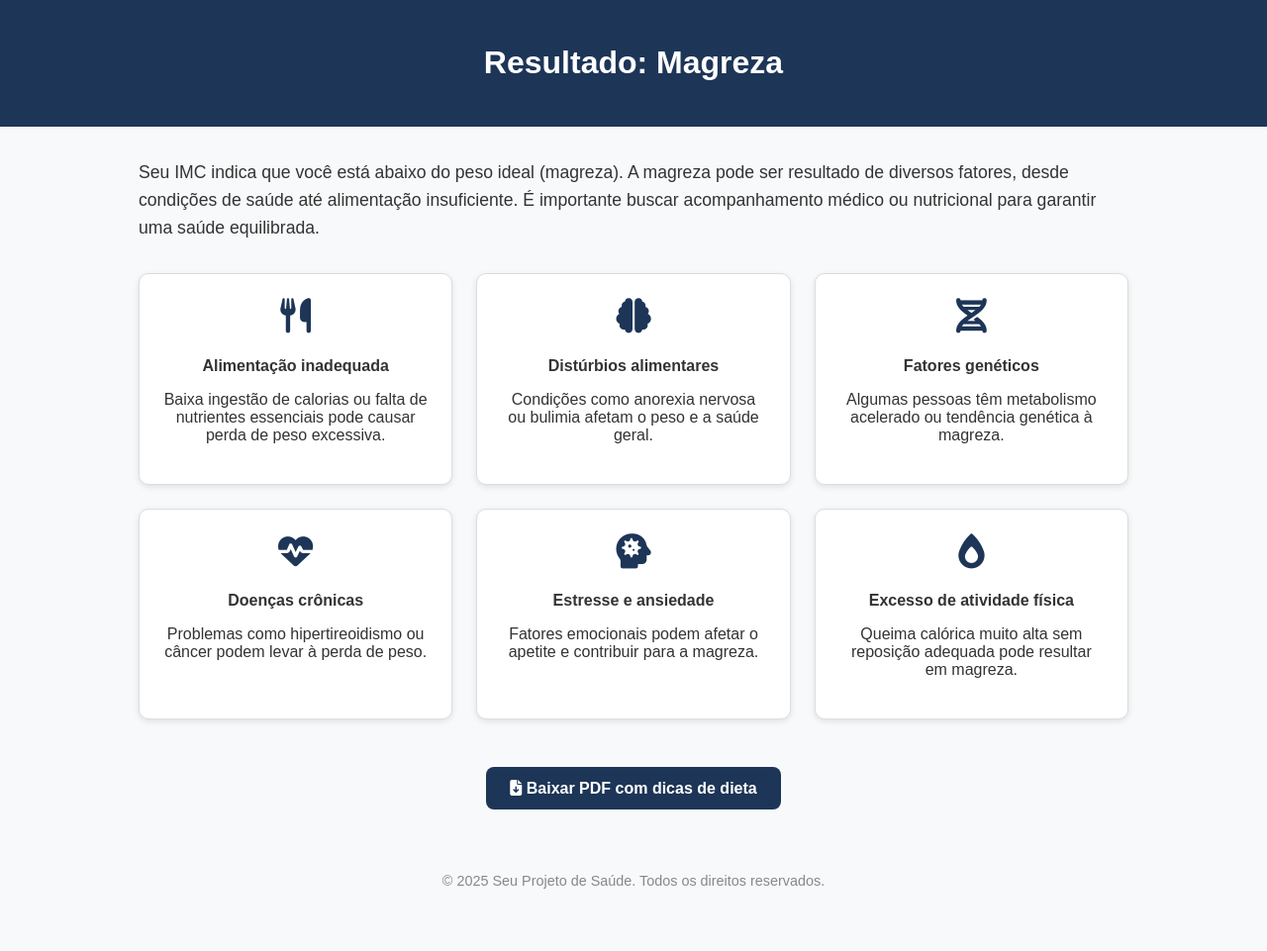
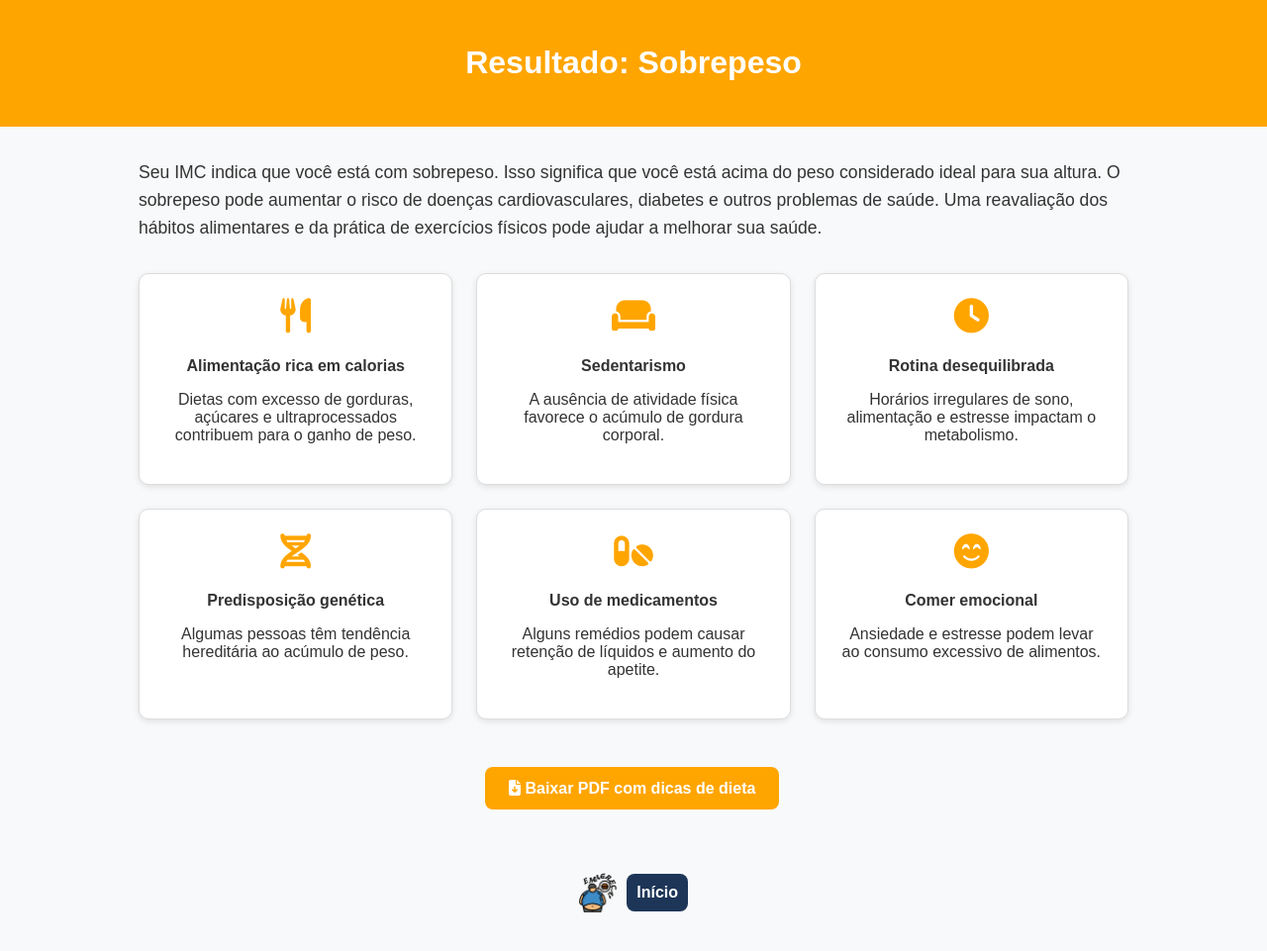
Before and after one commit to DanDev4/EMAGRE-A-, a plain HTML site: page Emagrecer-main/emagrecer/resultados/resultado-sobrepeso.html in a window 1280 px wide. Shown: the whole page at 99% size. Before the commit the page ends 930 px from the top, so only its background shows below. Drawn offline with Linux system fonts and the light colour scheme.

Commit message:
VERSAO FINAL ATE AGORA!!!! EMAGREÇA 1.0

```diff
--- a/Emagrecer-main/emagrecer/resultados/resultado-sobrepeso.html
+++ b/Emagrecer-main/emagrecer/resultados/resultado-sobrepeso.html
@@ -4,7 +4,7 @@
 <head>
   <meta charset="UTF-8" />
   <meta name="viewport" content="width=device-width, initial-scale=1.0" />
-  <title>Resultado: Magreza</title>
+  <title>Resultado: Sobrepeso</title>
   <link rel="stylesheet" href="https://cdnjs.cloudflare.com/ajax/libs/font-awesome/6.5.0/css/all.min.css" />
   <style>
     body {
@@ -16,7 +16,7 @@
     }
 
     header {
-      background-color: #1d3557;
+      background-color: orange;
       color: #fff;
       padding: 1.5rem;
       text-align: center;
@@ -58,7 +58,7 @@
 
     .caixa-causa i {
       font-size: 2.2rem;
-      color: #1d3557;
+      color: orange;
       margin-bottom: 1rem;
     }
 
@@ -68,17 +68,18 @@
 
     .botao-download {
       display: inline-block;
-      background-color: #1d3557;
+      background-color: orange;
       color: white;
       text-decoration: none;
       padding: 0.8rem 1.5rem;
       border-radius: 8px;
       font-weight: bold;
+      margin-left: 350px;
       transition: background 0.3s;
     }
 
     .botao-download:hover {
-      background-color: #1d3557;
+      background-color: rgb(231, 180, 86);
     }
 
     footer {
@@ -88,62 +89,79 @@
       margin-top: 4rem;
       padding-bottom: 2rem;
     }
+
+    .botao-voltar {
+      background-color: #1d3557;
+      color: #ffffff;
+      border: none;
+      padding: 10px 10px;
+      border-radius: 8px;
+      font-weight: bold;
+      font-size: 1rem;
+      cursor: pointer;
+      transition: background 0.3s;
+    }
+
+    .botao-voltar:hover {
+      background-color: #333333;
+    }
   </style>
 </head>
 
 <body>
 
   <header>
-    <h1>Resultado: Magreza</h1>
+    <h1>Resultado: Sobrepeso</h1>
   </header>
 
   <main>
     <p class="descricao">
-      Seu IMC indica que você está abaixo do peso ideal (magreza). A magreza pode ser resultado de diversos fatores, desde condições de saúde até alimentação insuficiente. É importante buscar acompanhamento médico ou nutricional para garantir uma saúde equilibrada.
+      Seu IMC indica que você está com sobrepeso. Isso significa que você está acima do peso considerado ideal para sua altura. O sobrepeso pode aumentar o risco de doenças cardiovasculares, diabetes e outros problemas de saúde. Uma reavaliação dos hábitos alimentares e da prática de exercícios físicos pode ajudar a melhorar sua saúde.
     </p>
 
     <section class="causas-grid">
       <div class="caixa-causa">
         <i class="fas fa-utensils"></i>
-        <h4>Alimentação inadequada</h4>
-        <p>Baixa ingestão de calorias ou falta de nutrientes essenciais pode causar perda de peso excessiva.</p>
+        <h4>Alimentação rica em calorias</h4>
+        <p>Dietas com excesso de gorduras, açúcares e ultraprocessados contribuem para o ganho de peso.</p>
       </div>
       <div class="caixa-causa">
-        <i class="fas fa-brain"></i>
-        <h4>Distúrbios alimentares</h4>
-        <p>Condições como anorexia nervosa ou bulimia afetam o peso e a saúde geral.</p>
+        <i class="fas fa-couch"></i>
+        <h4>Sedentarismo</h4>
+        <p>A ausência de atividade física favorece o acúmulo de gordura corporal.</p>
+      </div>
+      <div class="caixa-causa">
+        <i class="fas fa-clock"></i>
+        <h4>Rotina desequilibrada</h4>
+        <p>Horários irregulares de sono, alimentação e estresse impactam o metabolismo.</p>
       </div>
       <div class="caixa-causa">
         <i class="fas fa-dna"></i>
-        <h4>Fatores genéticos</h4>
-        <p>Algumas pessoas têm metabolismo acelerado ou tendência genética à magreza.</p>
+        <h4>Predisposição genética</h4>
+        <p>Algumas pessoas têm tendência hereditária ao acúmulo de peso.</p>
       </div>
       <div class="caixa-causa">
-        <i class="fas fa-heartbeat"></i>
-        <h4>Doenças crônicas</h4>
-        <p>Problemas como hipertireoidismo ou câncer podem levar à perda de peso.</p>
+        <i class="fas fa-pills"></i>
+        <h4>Uso de medicamentos</h4>
+        <p>Alguns remédios podem causar retenção de líquidos e aumento do apetite.</p>
       </div>
       <div class="caixa-causa">
-        <i class="fas fa-head-side-virus"></i>
-        <h4>Estresse e ansiedade</h4>
-        <p>Fatores emocionais podem afetar o apetite e contribuir para a magreza.</p>
-      </div>
-      <div class="caixa-causa">
-        <i class="fas fa-burn"></i>
-        <h4>Excesso de atividade física</h4>
-        <p>Queima calórica muito alta sem reposição adequada pode resultar em magreza.</p>
+        <i class="fas fa-smile-beam"></i>
+        <h4>Comer emocional</h4>
+        <p>Ansiedade e estresse podem levar ao consumo excessivo de alimentos.</p>
       </div>
     </section>
 
-    <div style="text-align: center;">
-      <a href="dieta-magreza.pdf" download class="botao-download">
-        <i class="fas fa-file-download"></i> Baixar PDF com dicas de dieta
-      </a>
+    <a href="/emagrecer/img/acima_peso.pdf" download class="botao-download">
+      <i class="fas fa-file-download"></i> Baixar PDF com dicas de dieta
+    </a>
     </div>
   </main>
 
   <footer>
-    &copy; 2025 Seu Projeto de Saúde. Todos os direitos reservados.
+    <a href="/emagrecer/index.html" style="text-decoration: none; display: inline-flex; align-items: center; gap: 10px;">
+      <img src="/emagrecer/img/obesidade.png" alt="Logo" style="height: 40px; cursor: pointer;" />
+      <button class="botao-voltar">Início</button>
   </footer>
 
 </body>
```
Also changed, not shown: Emagrecer-main/emagrecer/index.html (+6 -3 lines), Emagrecer-main/emagrecer/resultados/resultado-magreza.html (+24 -6 lines), Emagrecer-main/emagrecer/resultados/resultado-normal.html (+28 -6 lines), Emagrecer-main/emagrecer/resultados/resultado-obesidade1.html (+48 -31 lines), Emagrecer-main/emagrecer/resultados/resultado-obesidade2.html (+49 -32 lines), Emagrecer-main/emagrecer/resultados/resultado-obesidade3.html (+48 -31 lines), 6 other files.
